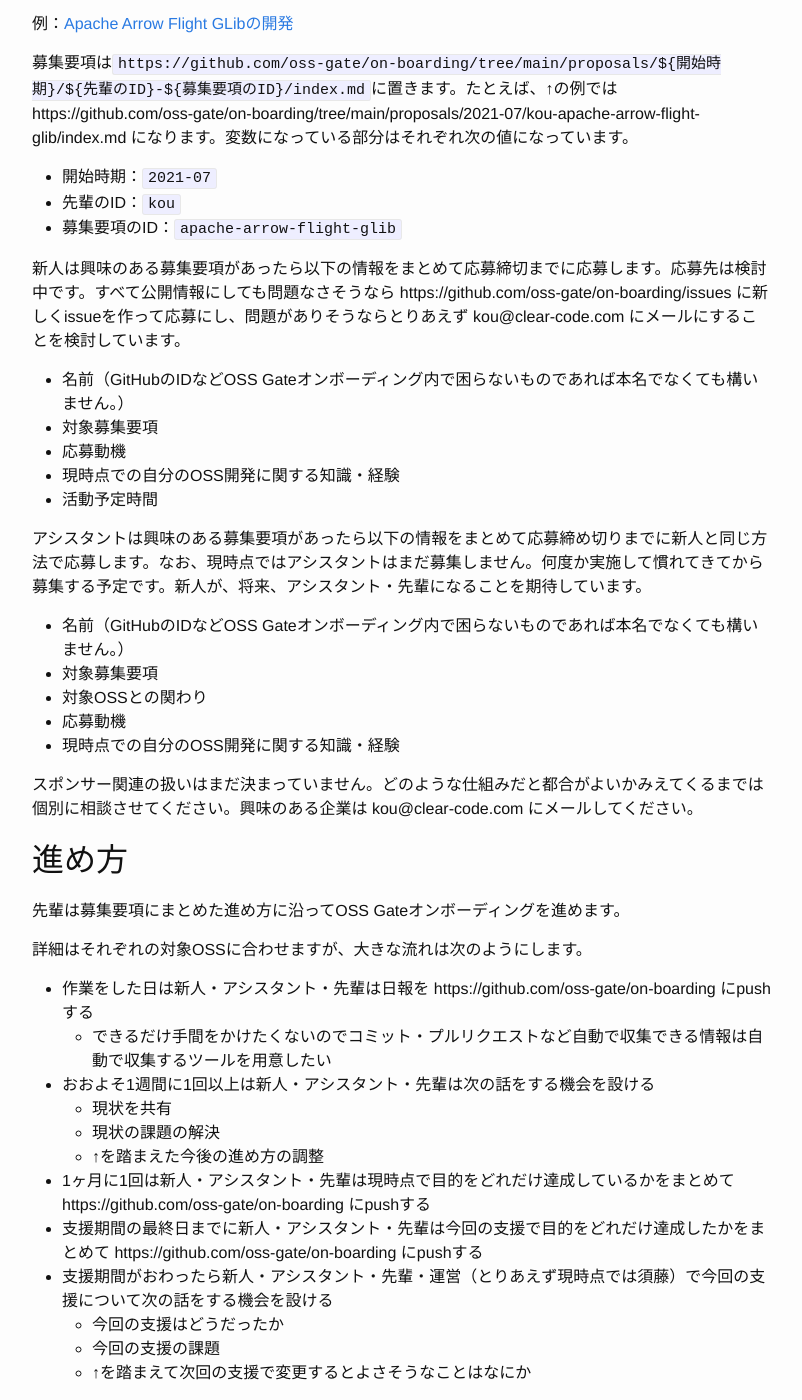
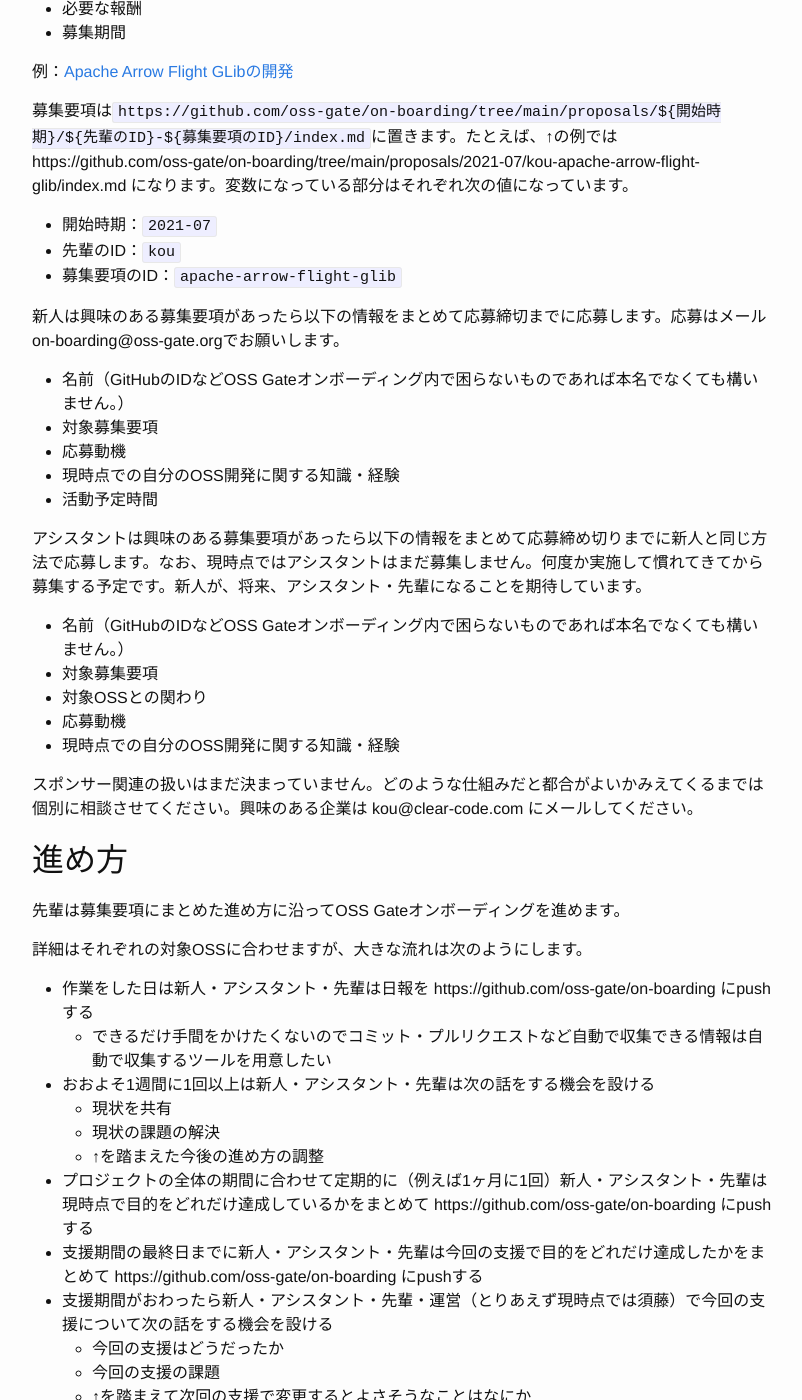
Before and after one commit to oss-gate/on-boarding, a Jekyll site: the page built from process/index.md, in a window 1280 px wide and 1400 px high, scrolled down 1025 px. Shown: the whole window, without its empty margins (238-1040 px from the left). Built offline with Jekyll 4.4.1, drawn with Linux system fonts in a browser that asks for light colours; Markdown is read by kramdown in place of the engine named in the settings; comment, search, counter and statistics services are not loaded; some of the changed text lies outside the part shown.

Commit message:
Add some info and revised few points
Added the following;
- note that " this process would change to complete target objectives"
- e-mail for applicant, would it be possible to make it pop the mailer?
- made few changes on the whole page to match what we plan.

```diff
--- a/process/index.md
+++ b/process/index.md
@@ -4,6 +4,7 @@ title: プロセス
 ---
 
 OSS Gateオンボーディングはある程度短い期間に集中的に実施することを想定しています。長い期間が必要になると関係者の稼働を確保することが難しくなる可能性が高いからです。たとえば、大学生の夏休みの期間（1-2ヶ月）くらいを想定しています。
+このプロセスは、まだまだ変わる可能性があります。より深くOSS開発に取り組む人を増やすためにより良い形にしていきます。
 
 ## 大まかな流れ
 
@@ -45,7 +47,7 @@ OSS Gateオンボーディングはある程度短い期間に集中的に実施
   * 先輩のID：`kou`
   * 募集要項のID：`apache-arrow-flight-glib`
 
-新人は興味のある募集要項があったら以下の情報をまとめて応募締切までに応募します。応募先は検討中です。すべて公開情報にしても問題なさそうなら https://github.com/oss-gate/on-boarding/issues に新しくissueを作って応募にし、問題がありそうならとりあえず kou@clear-code.com にメールにすることを検討しています。
+新人は興味のある募集要項があったら以下の情報をまとめて応募締切までに応募します。応募はメール on-boarding@oss-gate.orgでお願いします。
 
   * 名前（GitHubのIDなどOSS Gateオンボーディング内で困らないものであれば本名でなくても構いません。）
   * 対象募集要項
@@ -75,7 +77,7 @@ OSS Gateオンボーディングはある程度短い期間に集中的に実施
     * 現状を共有
     * 現状の課題の解決
     * ↑を踏まえた今後の進め方の調整
-  * 1ヶ月に1回は新人・アシスタント・先輩は現時点で目的をどれだけ達成しているかをまとめて https://github.com/oss-gate/on-boarding にpushする
+  * プロジェクトの全体の期間に合わせて定期的に（例えば1ヶ月に1回）新人・アシスタント・先輩は現時点で目的をどれだけ達成しているかをまとめて https://github.com/oss-gate/on-boarding にpushする
   * 支援期間の最終日までに新人・アシスタント・先輩は今回の支援で目的をどれだけ達成したかをまとめて https://github.com/oss-gate/on-boarding にpushする
   * 支援期間がおわったら新人・アシスタント・先輩・運営（とりあえず現時点では須藤）で今回の支援について次の話をする機会を設ける
     * 今回の支援はどうだったか
```
Also changed, not shown: other parts of process/index.md (+2 -1 lines).
